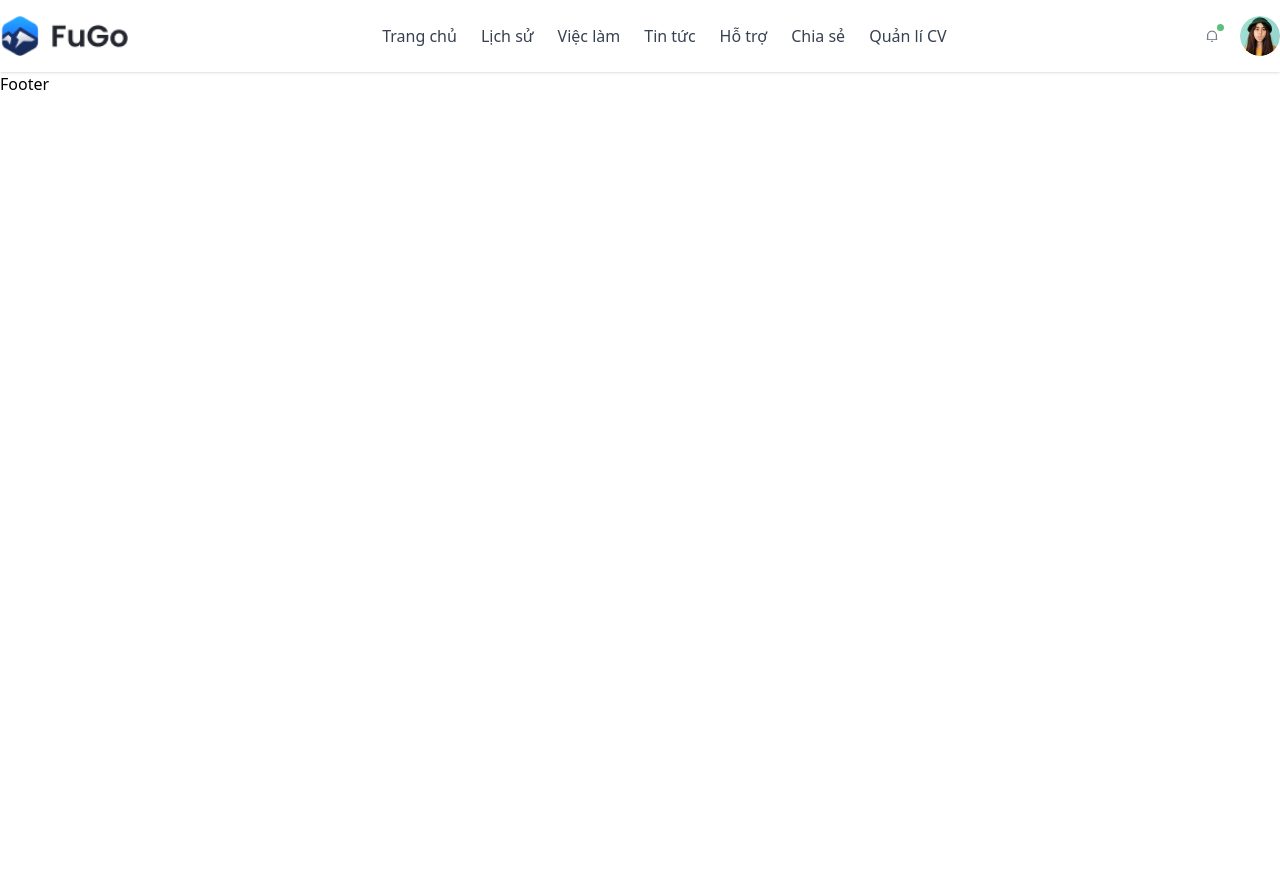
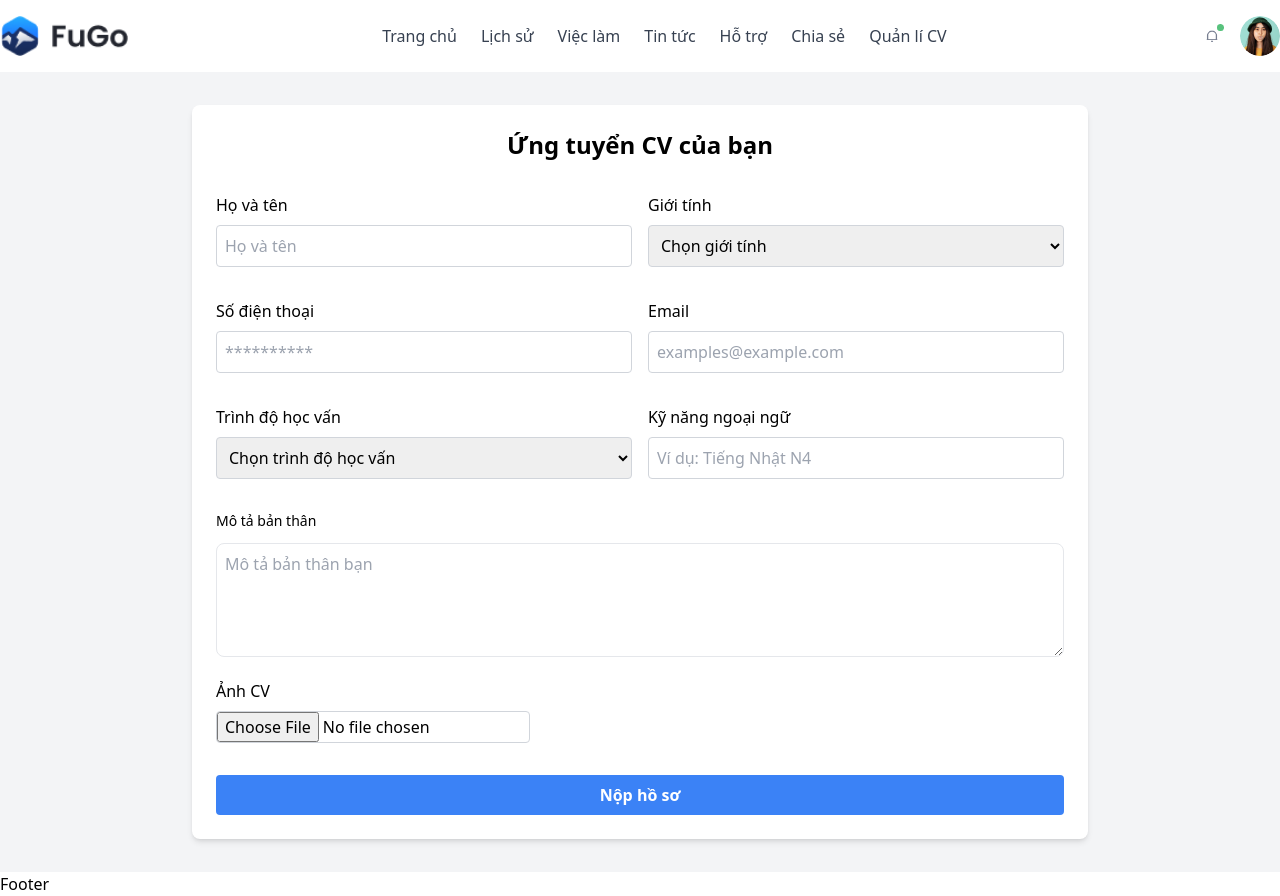
Before and after one commit to Tang2812/CS1_FuGo_FE, a React (Vite) app in the folder CS1_FuGo_FE/: page /application/job in a window 1280 px wide. Before the commit the page ends 800 px from the top, so only its background shows below. Built offline with nearby package versions, Linux system fonts and the light colour scheme.

Commit message:
feat: Profile Page, JobForm Page

```diff
--- /dev/null
+++ b/CS1_FuGo_FE/src/components/ApplicationForm/JobForm.jsx
@@ -0,0 +1,156 @@
+import { useState } from "react";
+
+const JobForm = () => {
+  const [formData, setFormData] = useState({});
+
+  const handleChange = (e) => {
+    setFormData({
+      ...formData,
+      [e.target.name]: e.target.value,
+    });
+  };
+
+  const handleSubmit = (e) => {
+    e.preventDefault();
+  };
+
+  return (
+    <div className="flex justify-center items-center min-h-screen bg-gray-100 py-6">
+      <form
+        className="w-full max-w-4xl p-6 bg-white rounded-lg shadow-md grid gap-4 sm:grid-cols-1 lg:grid-cols-2"
+        onSubmit={handleSubmit}
+      >
+        <h2 className="col-span-full text-2xl font-bold mb-4 text-center">
+          Ứng tuyển CV của bạn
+        </h2>
+
+        {/* Họ và tên */}
+        <div>
+          <label className="block mb-2">Họ và tên</label>
+          <input
+            type="text"
+            name="fullName"
+            value={formData.fullName}
+            placeholder="Họ và tên"
+            onChange={handleChange}
+            className="w-full p-2 mb-4 border border-gray-300 rounded"
+            required
+          />
+        </div>
+
+        {/* Giới tính */}
+        <div>
+          <label className="block mb-2">Giới tính</label>
+          <select
+            name="gender"
+            value={formData.gender}
+            onChange={handleChange}
+            className="w-full p-2 mb-4 border border-gray-300 rounded"
+            required
+          >
+            <option value="">Chọn giới tính</option>
+            <option value="Nam">Nam</option>
+            <option value="Nữ">Nữ</option>
+            <option value="Khác">Khác</option>
+          </select>
+        </div>
+
+        {/* Số điện thoại */}
+        <div>
+          <label className="block mb-2">Số điện thoại</label>
+          <input
+            type="tel"
+            name="phone"
+            placeholder="**********"
+            value={formData.phone}
+            onChange={handleChange}
+            className="w-full p-2 mb-4 border border-gray-300 rounded"
+            required
+          />
+        </div>
+
+        {/* Email */}
+        <div>
+          <label className="block mb-2">Email</label>
+          <input
+            type="email"
+            name="email"
+            placeholder="examples@example.com"
+            value={formData.email}
+            onChange={handleChange}
+            className="w-full p-2 mb-4 border border-gray-300 rounded"
+            required
+          />
+        </div>
+
+        {/* Trình độ học vấn */}
+        <div>
+          <label className="block mb-2">Trình độ học vấn</label>
+          <select
+            name="education"
+            value={formData.education}
+            onChange={handleChange}
+            className="w-full p-2 mb-4 border border-gray-300 rounded"
+            required
+          >
+            <option value="">Chọn trình độ học vấn</option>
+            <option value="Cấp 3">Cấp 3</option>
+            <option value="Cao đẳng">Cao đẳng</option>
+            <option value="Đại học">Đại học</option>
+            <option value="Khác">Khác</option>
+          </select>
+        </div>
+
+        {/* Kỹ năng ngoại ngữ */}
+        <div>
+          <label className="block mb-2">Kỹ năng ngoại ngữ</label>
+          <input
+            type="text"
+            name="language"
+            value={formData.language}
+            onChange={handleChange}
+            className="w-full p-2 mb-4 border border-gray-300 rounded"
+            placeholder="Ví dụ: Tiếng Nhật N4"
+          />
+        </div>
+
+        {/* Mô tả bản thân */}
+        <div className="col-span-full">
+          <label className="block text-sm font-medium mb-2">
+            Mô tả bản thân
+          </label>
+          <textarea
+            name="bio"
+            className="w-full mt-1 p-2 border rounded-lg"
+            placeholder="Mô tả bản thân bạn"
+            rows="4"
+          ></textarea>
+        </div>
+
+        {/* Ảnh CV */}
+        <div className="col-span-full">
+          <label className="block mb-2">Ảnh CV</label>
+          <input
+            type="file"
+            name="passportPhoto"
+            onChange={handleChange}
+            className="mb-4 border border-gray-300 rounded"
+            accept="image/*"
+          />
+        </div>
+
+        {/* Nút Nộp hồ sơ */}
+        <div className="col-span-full">
+          <button
+            type="submit"
+            className="w-full py-2 bg-blue-500 text-white font-semibold rounded hover:bg-blue-600"
+          >
+            Nộp hồ sơ
+          </button>
+        </div>
+      </form>
+    </div>
+  );
+};
+
+export default JobForm;
--- /dev/null
+++ b/CS1_FuGo_FE/src/pages/Profile.jsx
@@ -0,0 +1,129 @@
+import { Link } from "react-router-dom";
+import { MdOutlinePerson } from "react-icons/md";
+import { MdLockOutline } from "react-icons/md";
+import { SiReaddotcv } from "react-icons/si";
+import { IoMdNotificationsOutline } from "react-icons/io";
+const Profile = () => {
+  return (
+    <div className="flex flex-col sm:flex-row py-20 px-40">
+      {/* Sidebar */}
+      <div className="flex w-full h-1/3 justify-center  mr-14 sm:w-1/4 bg-white shadow-lg rounded-lg p-4 sm:mb-0 ">
+        <div>
+          <ul className="space-y-4 flex flex-col items-left">
+            <li className=" flex items-center">
+              <MdOutlinePerson />
+              <Link className="block p-2 rounded-lg">Thông tin cá nhân</Link>
+            </li>
+            <li className=" flex items-center">
+              <MdLockOutline />
+              <Link className="block p-2 hover:bg-blue-50 rounded-lg">
+                Đặt lại mật khẩu
+              </Link>
+            </li>
+            <li className=" flex items-center">
+              <SiReaddotcv />
+              <Link className="block p-2 hover:bg-blue-50 rounded-lg">
+                Quản lý CV
+              </Link>
+            </li>
+            <li className=" flex items-center">
+              <IoMdNotificationsOutline />
+              <Link className="block p-2 hover:bg-blue-50 rounded-lg">
+                Thông báo
+              </Link>
+            </li>
+          </ul>
+        </div>
+      </div>
+
+      {/* Main Form */}
+      <form className="w-full sm:w-3/4 space-y-6">
+        <h2 className="text-3xl font-semibold text-gray-900">
+          Thông tin cá nhân
+        </h2>
+        <div className="grid grid-cols-1 sm:grid-cols-2 gap-6">
+          <div>
+            <label className="block text-sm font-medium">Họ và Tên</label>
+            <input
+              type="text"
+              name="fullName"
+              className="w-full mt-1 p-2 border rounded-lg"
+              placeholder="Nhập họ và tên"
+            />
+          </div>
+          <div>
+            <label className="block text-sm font-medium">Ngày sinh</label>
+            <input
+              type="date"
+              name="dob"
+              className="w-full mt-1 p-2 border rounded-lg"
+            />
+          </div>
+          <div>
+            <label className="block text-sm font-medium">Số điện thoại</label>
+            <input
+              type="text"
+              name="phoneNumber"
+              className="w-full mt-1 p-2 border rounded-lg"
+              placeholder="Vui lòng nhập số điện thoại"
+            />
+          </div>
+          <div>
+            <label className="block text-sm font-medium">Nhập Email</label>
+            <input
+              type="email"
+              name="email"
+              className="w-full mt-1 p-2 border rounded-lg"
+              placeholder="Vui lòng nhập email"
+            />
+          </div>
+          <div>
+            <label className="block text-sm font-medium">Giới tính</label>
+            <select name="gender" className="w-full mt-1 p-2 border rounded-lg">
+              <option value="Nam">Nam</option>
+              <option value="Nữ">Nữ</option>
+              <option value="Khác">Khác</option>
+            </select>
+          </div>
+          <div>
+            <label className="block text-sm font-medium">Địa chỉ</label>
+            <input
+              type="text"
+              name="address"
+              className="w-full mt-1 p-2 border rounded-lg"
+              placeholder="Vui lòng nhập địa chỉ của bạn"
+            />
+          </div>
+        </div>
+
+        <div>
+          <label className="block text-sm font-medium">
+            Mô tả sơ lược bản thân
+          </label>
+          <textarea
+            name="bio"
+            className="w-full mt-1 p-2 border rounded-lg"
+            placeholder="Mô tả bản thân bạn"
+            rows="4"
+          ></textarea>
+        </div>
+
+        <div>
+          <label className="block text-sm font-medium">Ảnh đại diện</label>
+          <input type="file" className="text mt-1  border " />
+        </div>
+
+        <div>
+          <button
+            type="submit"
+            className="bg-blue-500 text-white py-2 px-4 rounded-lg hover:bg-blue-600"
+          >
+            Cập nhật
+          </button>
+        </div>
+      </form>
+    </div>
+  );
+};
+
+export default Profile;
--- a/CS1_FuGo_FE/src/router/Routers.jsx
+++ b/CS1_FuGo_FE/src/router/Routers.jsx
@@ -1,6 +1,8 @@
 import { Routes, Route, Navigate, BrowserRouter } from "react-router-dom";
 import Home from "../pages/Home";
 import News from "../pages/News";
+import Profile from "../pages/Profile";
+import JobForm from "../components/ApplicationForm/JobForm";
 
 const Routers = () => {
   return (
@@ -9,6 +11,8 @@ const Routers = () => {
         <Route path="/" element={<Navigate to="/home" />} />
         <Route path="/home" element={<Home />} />
         <Route path="/news" element={<News />} />
+        <Route path="/profile" element={<Profile />} />
+        <Route path="/application/job" element={<JobForm />} />
       </Routes>
     </BrowserRouter>
   );
```
